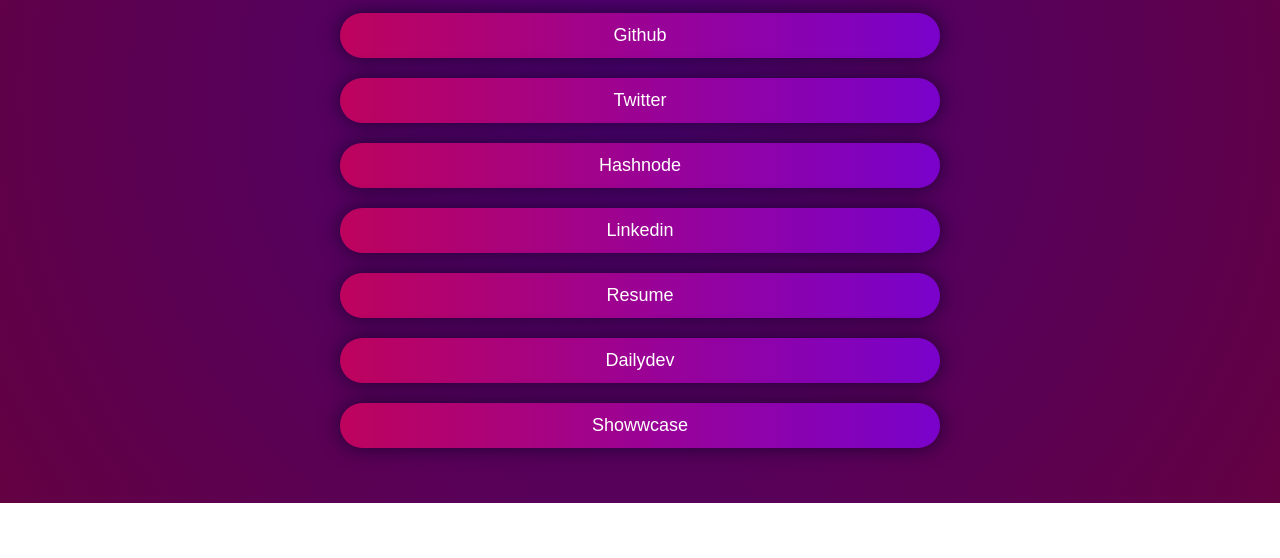
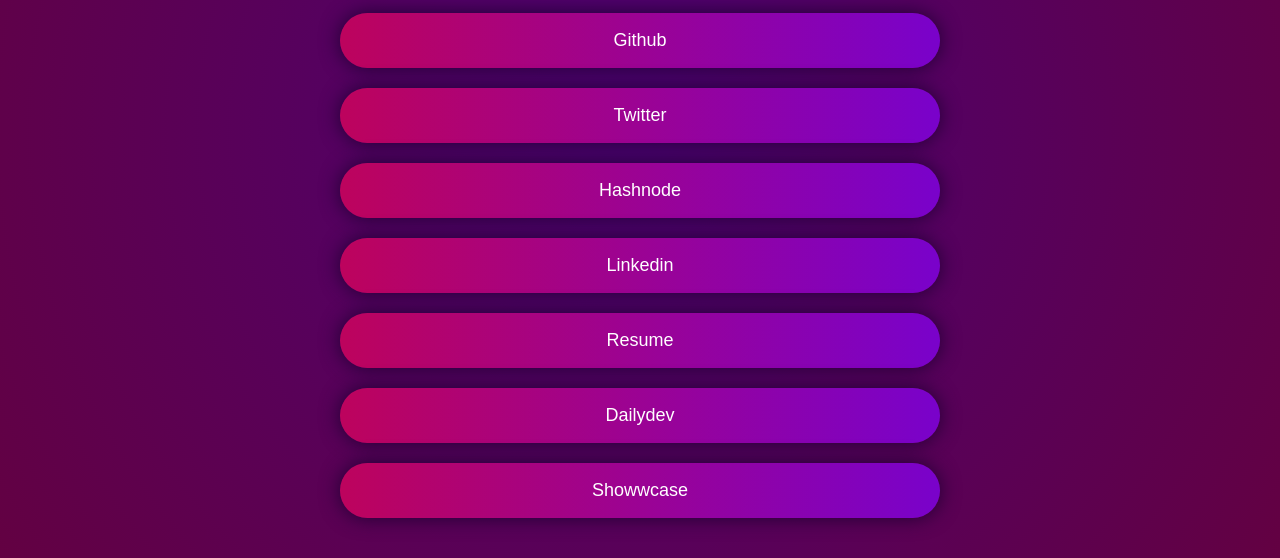
Before and after one commit to MahekUnnisa/My-Social-Links, a plain HTML site: page index.html in a window 1280 px wide. Shown: the part 297-855 px from the top of the page. Before the commit the page ends 800 px from the top, so only its background shows below. Drawn offline with Linux system fonts and the light colour scheme.

Commit message:
Increased the height of the div

```diff
--- a/style.css
+++ b/style.css
@@ -38,7 +38,10 @@
 .links {
     box-sizing: border-box;
     width: 600px;
+    height: 55px;
+    display: flex;
     align-items: center;
+    justify-content: center;
     background-image: linear-gradient(to right, #bd035d 0%, #7802cd  51%, #bd035d  100%);
     margin: 10px auto;
     padding-top:12px;
@@ -46,7 +49,7 @@
     transition: 0.5s ease-in-out;
     font-size: 18px;
     background-size: 200% auto;
-    box-shadow: 0 0 20px rgb(31, 0, 50);
+    box-shadow: 0 0 20px 0px rgb(31, 0, 50);
     border-radius: 30px;
     border-color: transparent;
     color: white;
```
